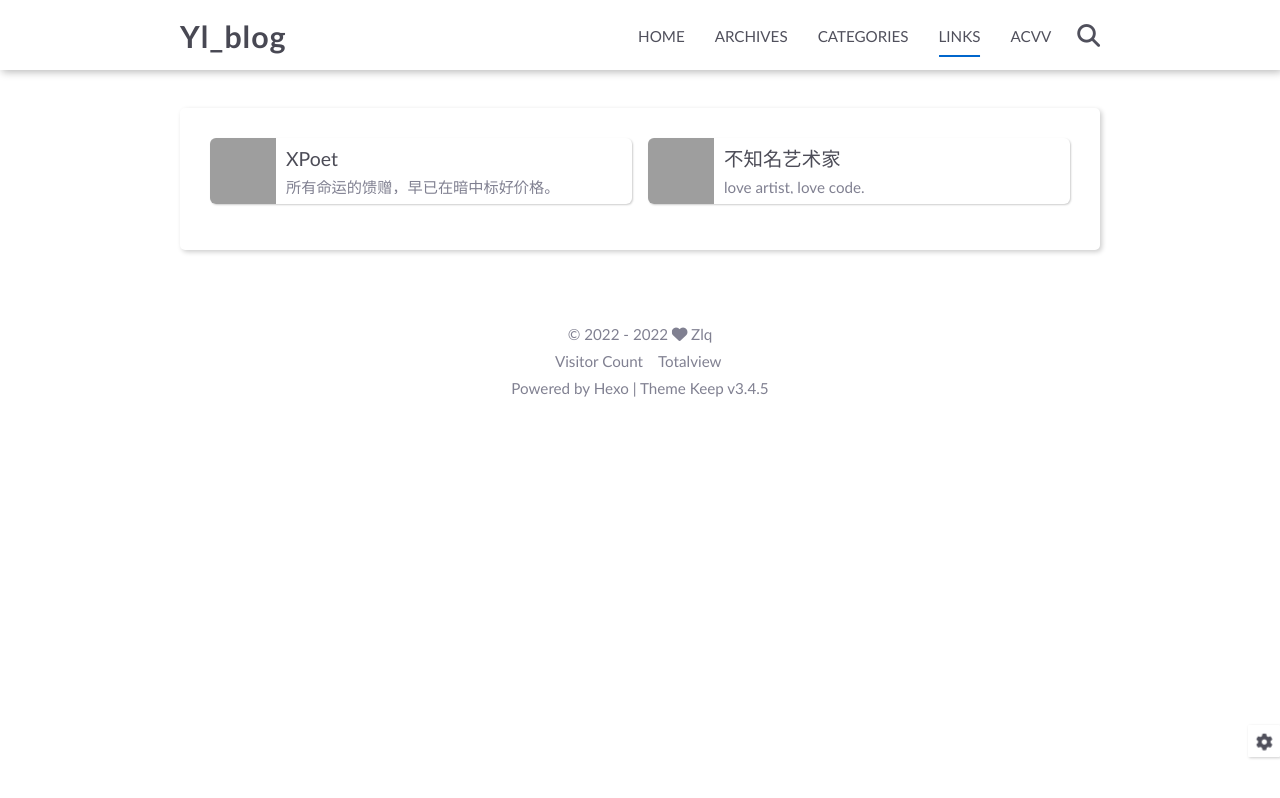
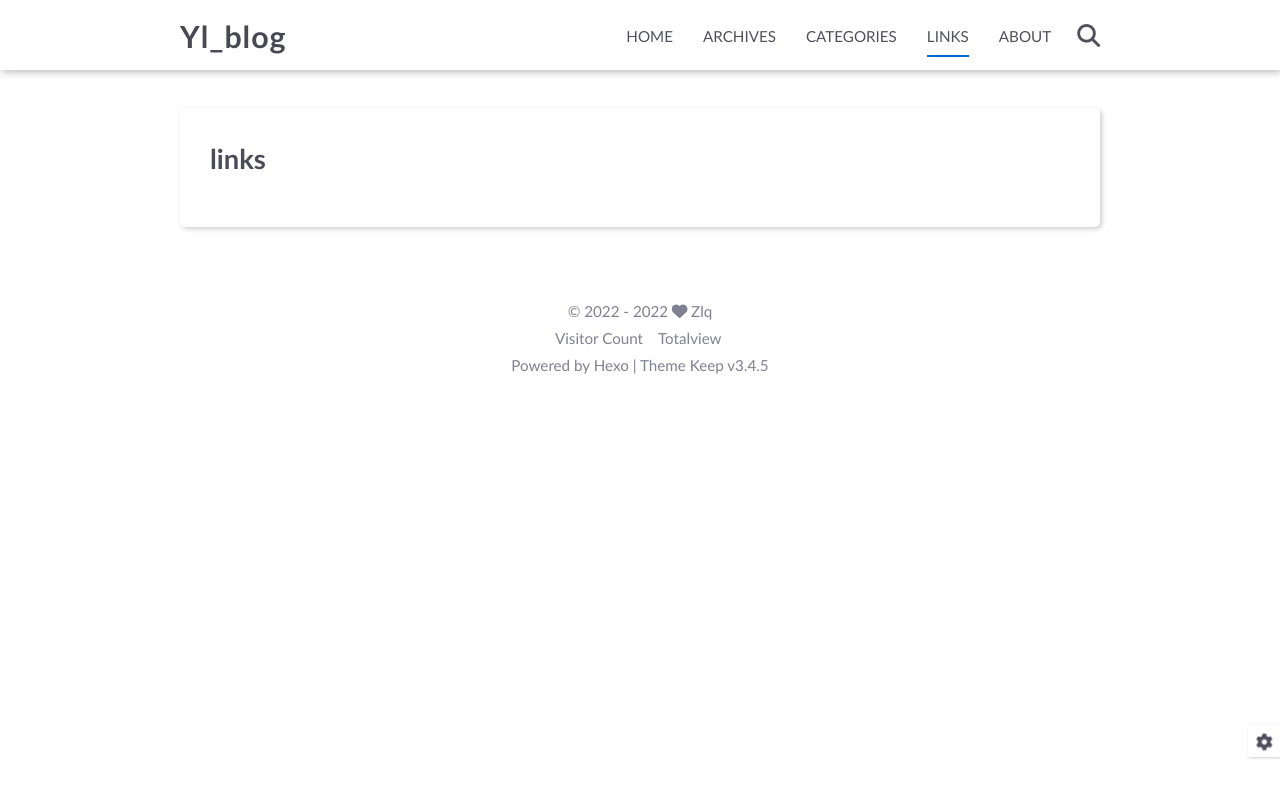
Before and after one commit to zlq0527/zlq0527.github.io, a plain HTML site: page links/index.html in a window 1280 px wide. Drawn offline with Linux system fonts and the light colour scheme; some packages are replaced by stand-ins of ours; grey boxes are pictures that could not be loaded; a script that the page names is missing.

Commit message:
Site updated: 2022-03-13 14:33:27

```diff
--- a/links/index.html
+++ b/links/index.html
@@ -99,7 +99,7 @@
                             <a class=""
                                href="/about"
                             >
-                                ACVV
+                                ABOUT
                             </a>
                         </li>
 
@@ -146,7 +146,7 @@
 
                 <li class="drawer-menu-item flex-center">
                     <a class=""
-                       href="/about">ACVV</a>
+                       href="/about">ABOUT</a>
                 </li>
 
         </ul>
@@ -168,55 +168,9 @@
     <div class="page-template-container">
 
 
-            <div class="friends-link-container">
-    <ul class="friends-link-list">
-
-            <li class="friends-link-item">
-                <a target="_blank" rel="noopener" href="https://xpoet.cn/">
-                    <div class="content">
-                        <div class="avatar radius">
-
-                                <img class="radius"
-                                     src="https://cdn.jsdelivr.net/gh/XPoet/image-hosting@master/common-use/avatar.jpg"
-                                     onerror="this.style.display='none'"
-                                >
-
-                        </div>
-                        <div class="info">
-                            <div class="name ellipsis">XPoet</div>
-                            <div class="description ellipsis">所有命运的馈赠，早已在暗中标好价格。</div>
-                        </div>
-                    </div>
-                </a>
-            </li>
-
-            <li class="friends-link-item">
-                <a target="_blank" rel="noopener" href="https://jinzhanqi.com/">
-                    <div class="content">
-                        <div class="avatar radius">
-
-                                <img class="radius"
-                                     src="https://s3.ax1x.com/2020/11/17/DVvkB4.jpg"
-                                     onerror="this.style.display='none'"
-                                >
-
-                        </div>
-                        <div class="info">
-                            <div class="name ellipsis">不知名艺术家</div>
-                            <div class="description ellipsis">love artist, love code.</div>
-                        </div>
-                    </div>
-                </a>
-            </li>
-
-    </ul>
-    <div class="clear"></div>
-</div>
-
-
         <div class="page-template-content markdown-body">
 
-
+                <h1>links</h1>
 
         </div>
         <div class="page-template-comments">
```
Also changed, not shown: 2022/03/12/Mysql/index.html (+2 -2 lines), 2022/03/12/面试总结/index.html (+2 -2 lines), about/index.html (+2 -2 lines), archives/2022/03/index.html (+2 -2 lines), archives/2022/index.html (+2 -2 lines), archives/index.html (+2 -2 lines), categories/MySQL/index.html (+2 -2 lines), categories/index.html (+2 -2 lines), categories/面试总结/index.html (+2 -2 lines), index.html (+2 -2 lines), tags/MySQL/index.html (+2 -2 lines), tags/interview/index.html (+2 -2 lines), tags/索引/index.html (+2 -2 lines), 1 other file.
